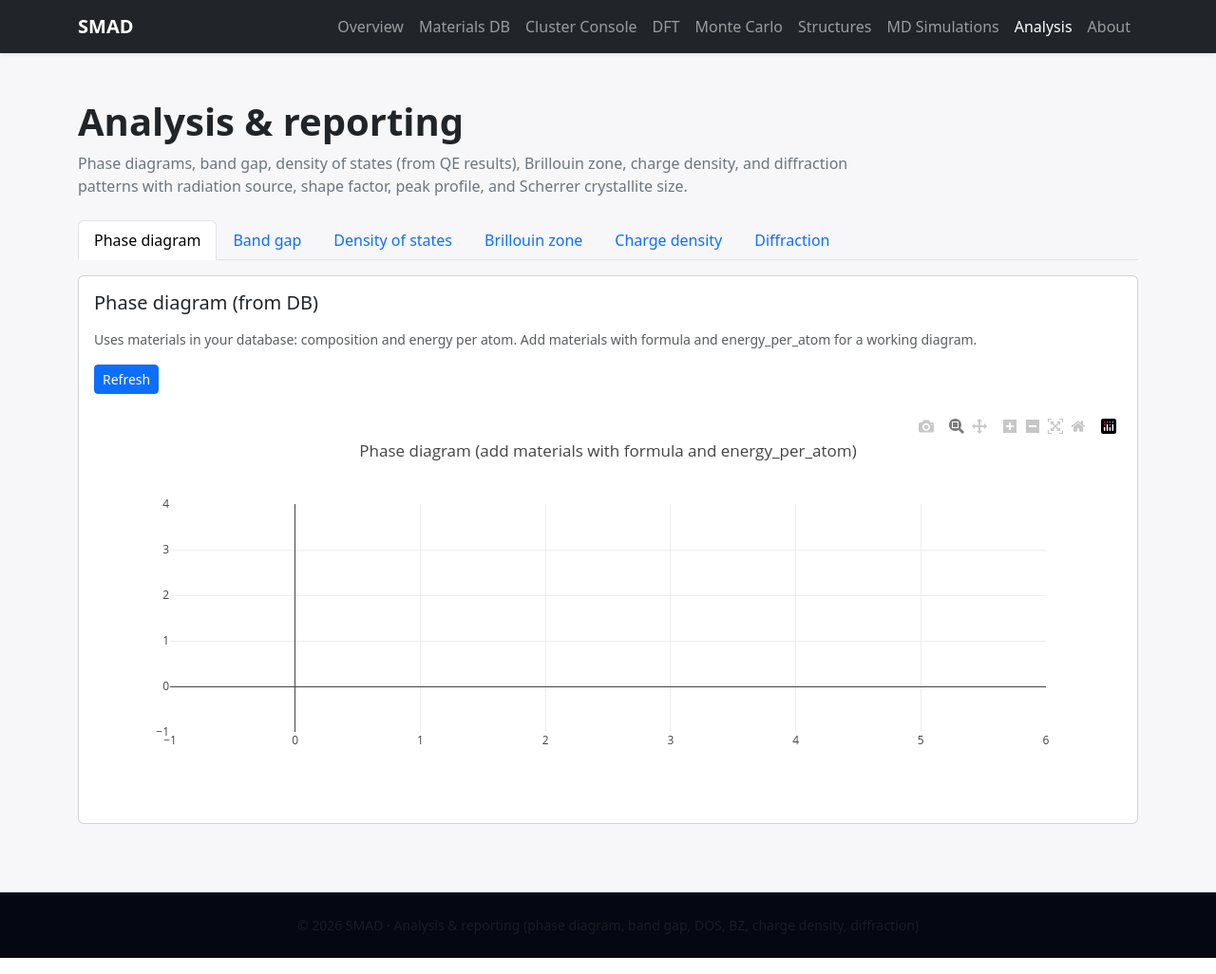
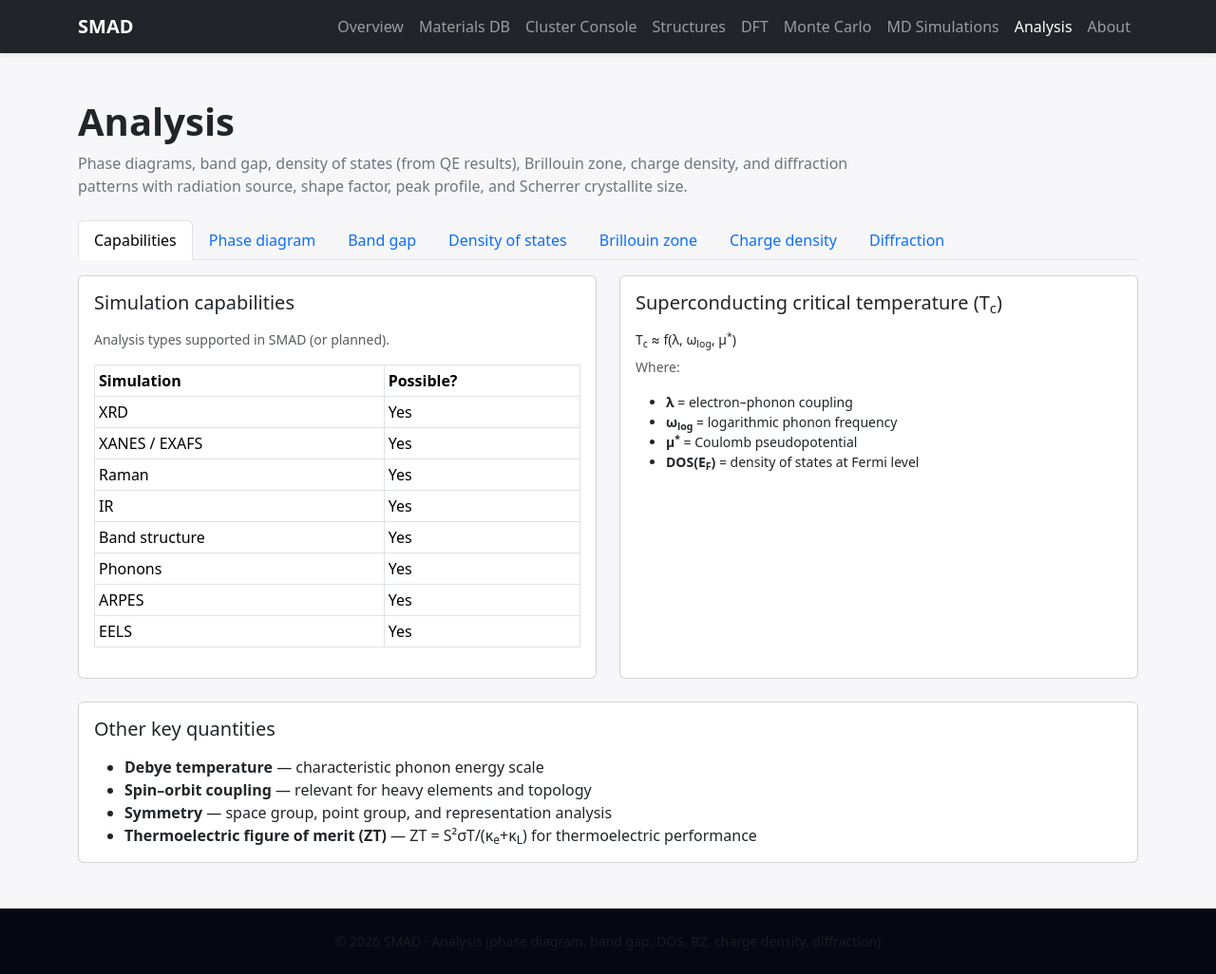
Before and after one commit to Itete5/smad, a FastAPI app: page /analysis in a window 1280 px wide. Shown: the whole page at 95% size. Run offline with FastAPI, Linux system fonts and the light colour scheme; data that the repository does not hold is empty; some libraries are stand-ins or nearby versions.

Commit message:
Add Analysis Capabilities tab, reorder nav (Structures next to Console)
Made-with: Cursor

```diff
--- a/templates/about.html
+++ b/templates/about.html
@@ -20,9 +20,9 @@
                     <li class="nav-item"><a class="nav-link" href="/#overview">Overview</a></li>
                     <li class="nav-item"><a class="nav-link" href="/#materials-db">Materials DB</a></li>
                     <li class="nav-item"><a class="nav-link" href="/console">Cluster Console</a></li>
+                    <li class="nav-item"><a class="nav-link" href="/structures">Structures</a></li>
                     <li class="nav-item"><a class="nav-link" href="/dft">DFT</a></li>
                     <li class="nav-item"><a class="nav-link" href="/montecarlo">Monte Carlo</a></li>
-                    <li class="nav-item"><a class="nav-link" href="/structures">Structures</a></li>
                     <li class="nav-item"><a class="nav-link" href="/md">MD Simulations</a></li>
                     <li class="nav-item"><a class="nav-link" href="/analysis">Analysis</a></li>
                     <li class="nav-item"><a class="nav-link active" aria-current="page" href="/about">About</a></li>
--- a/templates/analysis.html
+++ b/templates/analysis.html
@@ -3,7 +3,7 @@
 <head>
     <meta charset="UTF-8">
     <meta name="viewport" content="width=device-width, initial-scale=1.0">
-    <title>Analysis & reporting · SMAD</title>
+    <title>Analysis · SMAD</title>
     <link href="https://cdn.jsdelivr.net/npm/bootstrap@5.3.2/dist/css/bootstrap.min.css" rel="stylesheet">
     <link rel="stylesheet" href="/static/style.css">
     <script src="https://cdn.plot.ly/plotly-2.27.0.min.js"></script>
@@ -20,9 +20,9 @@
                     <li class="nav-item"><a class="nav-link" href="/#overview">Overview</a></li>
                     <li class="nav-item"><a class="nav-link" href="/#materials-db">Materials DB</a></li>
                     <li class="nav-item"><a class="nav-link" href="/console">Cluster Console</a></li>
+                    <li class="nav-item"><a class="nav-link" href="/structures">Structures</a></li>
                     <li class="nav-item"><a class="nav-link" href="/dft">DFT</a></li>
                     <li class="nav-item"><a class="nav-link" href="/montecarlo">Monte Carlo</a></li>
-                    <li class="nav-item"><a class="nav-link" href="/structures">Structures</a></li>
                     <li class="nav-item"><a class="nav-link" href="/md">MD Simulations</a></li>
                     <li class="nav-item"><a class="nav-link active" href="/analysis">Analysis</a></li>
                     <li class="nav-item"><a class="nav-link" href="/about">About</a></li>
@@ -35,7 +35,7 @@
         <div class="container">
             <div class="row mb-4">
                 <div class="col-lg-9">
-                    <h1 class="section-title mb-2">Analysis & reporting</h1>
+                    <h1 class="section-title mb-2">Analysis</h1>
                     <p class="section-subtitle mb-0">
                         Phase diagrams, band gap, density of states (from QE results), Brillouin zone, charge density,
                         and diffraction patterns with radiation source, shape factor, peak profile, and Scherrer crystallite size.
@@ -44,7 +44,8 @@
             </div>
 
             <ul class="nav nav-tabs mb-3" id="analysisTabs" role="tablist">
-                <li class="nav-item"><button class="nav-link active" id="phase-tab" data-bs-toggle="tab" data-bs-target="#phase" type="button" role="tab">Phase diagram</button></li>
+                <li class="nav-item"><button class="nav-link active" id="capabilities-tab" data-bs-toggle="tab" data-bs-target="#capabilities" type="button" role="tab">Capabilities</button></li>
+                <li class="nav-item"><button class="nav-link" id="phase-tab" data-bs-toggle="tab" data-bs-target="#phase" type="button" role="tab">Phase diagram</button></li>
                 <li class="nav-item"><button class="nav-link" id="bandgap-tab" data-bs-toggle="tab" data-bs-target="#bandgap" type="button" role="tab">Band gap</button></li>
                 <li class="nav-item"><button class="nav-link" id="dos-tab" data-bs-toggle="tab" data-bs-target="#dos" type="button" role="tab">Density of states</button></li>
                 <li class="nav-item"><button class="nav-link" id="bz-tab" data-bs-toggle="tab" data-bs-target="#bz" type="button" role="tab">Brillouin zone</button></li>
@@ -53,8 +54,65 @@
             </ul>
 
             <div class="tab-content" id="analysisTabsContent">
+                <!-- Capabilities & key quantities -->
+                <div class="tab-pane fade show active" id="capabilities" role="tabpanel">
+                    <div class="row g-4">
+                        <div class="col-lg-6">
+                            <div class="card h-100">
+                                <div class="card-body">
+                                    <h2 class="h5 mb-3">Simulation capabilities</h2>
+                                    <p class="small text-muted mb-3">Analysis types supported in SMAD (or planned).</p>
+                                    <div class="table-responsive">
+                                        <table class="table table-sm table-bordered">
+                                            <thead><tr><th>Simulation</th><th>Possible?</th></tr></thead>
+                                            <tbody>
+                                                <tr><td>XRD</td><td>Yes</td></tr>
+                                                <tr><td>XANES / EXAFS</td><td>Yes</td></tr>
+                                                <tr><td>Raman</td><td>Yes</td></tr>
+                                                <tr><td>IR</td><td>Yes</td></tr>
+                                                <tr><td>Band structure</td><td>Yes</td></tr>
+                                                <tr><td>Phonons</td><td>Yes</td></tr>
+                                                <tr><td>ARPES</td><td>Yes</td></tr>
+                                                <tr><td>EELS</td><td>Yes</td></tr>
+                                            </tbody>
+                                        </table>
+                                    </div>
+                                </div>
+                            </div>
+                        </div>
+                        <div class="col-lg-6">
+                            <div class="card h-100">
+                                <div class="card-body">
+                                    <h2 class="h5 mb-3">Superconducting critical temperature (T<sub>c</sub>)</h2>
+                                    <p class="small mb-2">T<sub>c</sub> ≈ f(λ, ω<sub>log</sub>, μ<sup>*</sup>)</p>
+                                    <p class="small text-muted mb-3">Where:</p>
+                                    <ul class="small mb-0">
+                                        <li><strong>λ</strong> = electron–phonon coupling</li>
+                                        <li><strong>ω<sub>log</sub></strong> = logarithmic phonon frequency</li>
+                                        <li><strong>μ<sup>*</sup></strong> = Coulomb pseudopotential</li>
+                                        <li><strong>DOS(E<sub>F</sub>)</strong> = density of states at Fermi level</li>
+                                    </ul>
+                                </div>
+                            </div>
+                        </div>
+                        <div class="col-12">
+                            <div class="card">
+                                <div class="card-body">
+                                    <h2 class="h5 mb-3">Other key quantities</h2>
+                                    <ul class="mb-0">
+                                        <li><strong>Debye temperature</strong> — characteristic phonon energy scale</li>
+                                        <li><strong>Spin–orbit coupling</strong> — relevant for heavy elements and topology</li>
+                                        <li><strong>Symmetry</strong> — space group, point group, and representation analysis</li>
+                                        <li><strong>Thermoelectric figure of merit (ZT)</strong> — ZT = S²σT/(κ<sub>e</sub>+κ<sub>L</sub>) for thermoelectric performance</li>
+                                    </ul>
+                                </div>
+                            </div>
+                        </div>
+                    </div>
+                </div>
+
                 <!-- Phase diagram -->
-                <div class="tab-pane fade show active" id="phase" role="tabpanel">
+                <div class="tab-pane fade" id="phase" role="tabpanel">
                     <div class="card mb-4">
                         <div class="card-body">
                             <h2 class="h5 mb-3">Phase diagram (from DB)</h2>
@@ -210,7 +268,7 @@
     </main>
 
     <footer class="footer py-4 text-center text-muted small">
-        <div class="container">© 2026 SMAD · Analysis & reporting (phase diagram, band gap, DOS, BZ, charge density, diffraction)</div>
+        <div class="container">© 2026 SMAD · Analysis (phase diagram, band gap, DOS, BZ, charge density, diffraction)</div>
     </footer>
 
     <script src="https://cdn.jsdelivr.net/npm/bootstrap@5.3.2/dist/js/bootstrap.bundle.min.js"></script>
--- a/templates/console.html
+++ b/templates/console.html
@@ -19,9 +19,9 @@
                     <li class="nav-item"><a class="nav-link" href="/#overview">Overview</a></li>
                     <li class="nav-item"><a class="nav-link" href="/#materials-db">Materials DB</a></li>
                     <li class="nav-item"><a class="nav-link active" href="/console">Cluster Console</a></li>
+                    <li class="nav-item"><a class="nav-link" href="/structures">Structures</a></li>
                     <li class="nav-item"><a class="nav-link" href="/dft">DFT</a></li>
                     <li class="nav-item"><a class="nav-link" href="/montecarlo">Monte Carlo</a></li>
-                    <li class="nav-item"><a class="nav-link" href="/structures">Structures</a></li>
                     <li class="nav-item"><a class="nav-link" href="/md">MD Simulations</a></li>
                     <li class="nav-item"><a class="nav-link" href="/analysis">Analysis</a></li>
                     <li class="nav-item"><a class="nav-link" href="/about">About</a></li>
--- a/templates/dft.html
+++ b/templates/dft.html
@@ -19,9 +19,9 @@
                     <li class="nav-item"><a class="nav-link" href="/#overview">Overview</a></li>
                     <li class="nav-item"><a class="nav-link" href="/#materials-db">Materials DB</a></li>
                     <li class="nav-item"><a class="nav-link" href="/console">Cluster Console</a></li>
+                    <li class="nav-item"><a class="nav-link" href="/structures">Structures</a></li>
                     <li class="nav-item"><a class="nav-link active" href="/dft">DFT</a></li>
                     <li class="nav-item"><a class="nav-link" href="/montecarlo">Monte Carlo</a></li>
-                    <li class="nav-item"><a class="nav-link" href="/structures">Structures</a></li>
                     <li class="nav-item"><a class="nav-link" href="/md">MD Simulations</a></li>
                     <li class="nav-item"><a class="nav-link" href="/analysis">Analysis</a></li>
                     <li class="nav-item"><a class="nav-link" href="/about">About</a></li>
--- a/templates/index.html
+++ b/templates/index.html
@@ -20,9 +20,9 @@
                     <li class="nav-item"><a class="nav-link active" href="#overview">Overview</a></li>
                     <li class="nav-item"><a class="nav-link" href="#materials-db">Materials DB</a></li>
                     <li class="nav-item"><a class="nav-link" href="/console">Cluster Console</a></li>
+                    <li class="nav-item"><a class="nav-link" href="/structures">Structures</a></li>
                     <li class="nav-item"><a class="nav-link" href="/dft">DFT</a></li>
                     <li class="nav-item"><a class="nav-link" href="/montecarlo">Monte Carlo</a></li>
-                    <li class="nav-item"><a class="nav-link" href="/structures">Structures</a></li>
                     <li class="nav-item"><a class="nav-link" href="/md">MD Simulations</a></li>
                     <li class="nav-item"><a class="nav-link" href="/analysis">Analysis</a></li>
                     <li class="nav-item"><a class="nav-link" href="/about">About</a></li>
--- a/templates/md.html
+++ b/templates/md.html
@@ -20,9 +20,9 @@
                     <li class="nav-item"><a class="nav-link" href="/#overview">Overview</a></li>
                     <li class="nav-item"><a class="nav-link" href="/#materials-db">Materials DB</a></li>
                     <li class="nav-item"><a class="nav-link" href="/console">Cluster Console</a></li>
+                    <li class="nav-item"><a class="nav-link" href="/structures">Structures</a></li>
                     <li class="nav-item"><a class="nav-link" href="/dft">DFT</a></li>
                     <li class="nav-item"><a class="nav-link" href="/montecarlo">Monte Carlo</a></li>
-                    <li class="nav-item"><a class="nav-link" href="/structures">Structures</a></li>
                     <li class="nav-item"><a class="nav-link" href="/analysis">Analysis</a></li>
                     <li class="nav-item"><a class="nav-link active" aria-current="page" href="/md">MD Simulations</a></li>
                     <li class="nav-item"><a class="nav-link" href="/about">About</a></li>
--- a/templates/montecarlo.html
+++ b/templates/montecarlo.html
@@ -19,9 +19,9 @@
                     <li class="nav-item"><a class="nav-link" href="/#overview">Overview</a></li>
                     <li class="nav-item"><a class="nav-link" href="/#materials-db">Materials DB</a></li>
                     <li class="nav-item"><a class="nav-link" href="/console">Cluster Console</a></li>
+                    <li class="nav-item"><a class="nav-link" href="/structures">Structures</a></li>
                     <li class="nav-item"><a class="nav-link" href="/dft">DFT</a></li>
                     <li class="nav-item"><a class="nav-link active" href="/montecarlo">Monte Carlo</a></li>
-                    <li class="nav-item"><a class="nav-link" href="/structures">Structures</a></li>
                     <li class="nav-item"><a class="nav-link" href="/md">MD Simulations</a></li>
                     <li class="nav-item"><a class="nav-link" href="/analysis">Analysis</a></li>
                     <li class="nav-item"><a class="nav-link" href="/about">About</a></li>
--- a/templates/structures.html
+++ b/templates/structures.html
@@ -20,9 +20,9 @@
                     <li class="nav-item"><a class="nav-link" href="/#overview">Overview</a></li>
                     <li class="nav-item"><a class="nav-link" href="/#materials-db">Materials DB</a></li>
                     <li class="nav-item"><a class="nav-link" href="/console">Cluster Console</a></li>
+                    <li class="nav-item"><a class="nav-link active" aria-current="page" href="/structures">Structures</a></li>
                     <li class="nav-item"><a class="nav-link" href="/dft">DFT</a></li>
                     <li class="nav-item"><a class="nav-link" href="/montecarlo">Monte Carlo</a></li>
-                    <li class="nav-item"><a class="nav-link active" aria-current="page" href="/structures">Structures</a></li>
                     <li class="nav-item"><a class="nav-link" href="/md">MD Simulations</a></li>
                     <li class="nav-item"><a class="nav-link" href="/analysis">Analysis</a></li>
                     <li class="nav-item"><a class="nav-link" href="/about">About</a></li>
```
